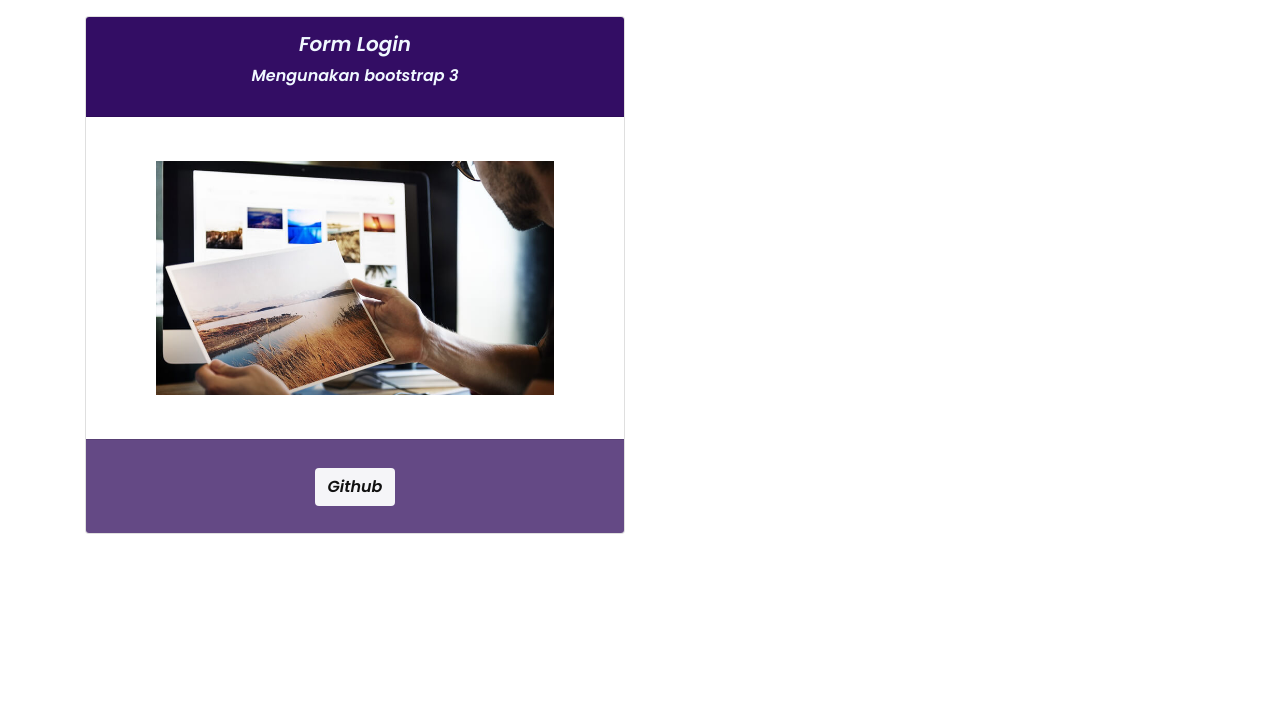
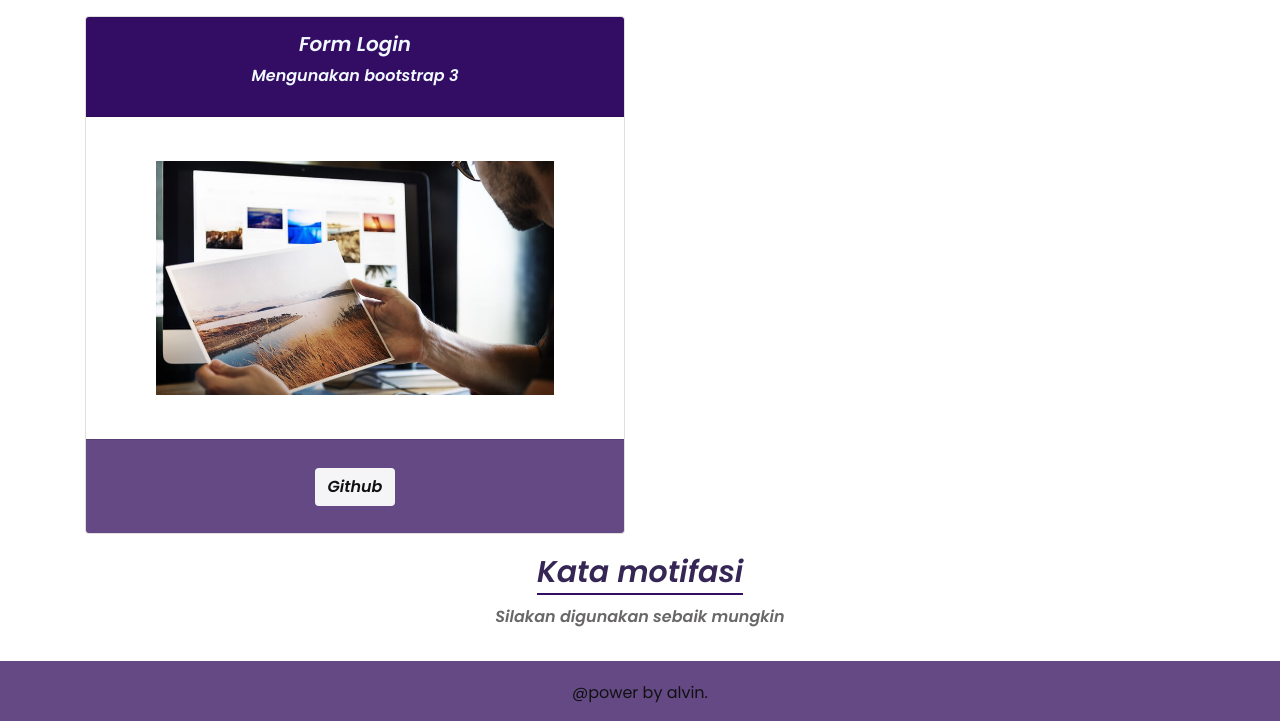
Before and after one commit to alvinades98/alvinades98.github.io, a plain HTML site: page index.html in a window 1280 px wide. Shown: the part 1193-1914 px from the top of the page. Before the commit the page ends 1727 px from the top, so only its background shows below. Drawn offline with Linux system fonts and the light colour scheme.

Commit message:
perbaruan pada file index footer dan kata motifasi

```diff
--- a/assets/style.css
+++ b/assets/style.css
@@ -96,3 +96,10 @@ body{
 	width: 80%;
 	height: 80%;
 }
+.footer_background{
+	background-color: rgb(100, 73, 133);
+}
+.footer-tenggah{
+	margin-top: 20px;
+	text-align: center;
+}
--- a/index.html
+++ b/index.html
@@ -24,10 +24,10 @@
                     <a href="index.html" class="nav-link" id="font_nav">Home</a>
                 </li>
                 <li class="navbar-item ">
-                        <a href="#" class="nav-link" id="font_nav">Link Github</a>
+                        <a href="#link-github" class="nav-link" id="font_nav">Link Github</a>
                 </li>
                 <li class="navbar-item ">
-                        <a href="#" class="nav-link" id="font_nav">Kata Motivasi</a>
+                        <a href="#motifasi" class="nav-link" id="font_nav">Kata Motivasi</a>
                 </li>
             </ul>
         </div>
@@ -65,7 +65,7 @@
             </div>
         <!-- Carosel End -->
 
-        <div class="container mt-4">
+        <div class="container mt-4" id="link-github">
             <div class="row">
                 <div class="col-md-12" style="text-align: center">
                     <a class="judul-atas-awal" style="color: rgb(54, 38, 85);"> Bebragai link projek github</a>
@@ -138,6 +138,36 @@
             </div>
         </div>
 
+<div class="container mt-3" id="motifasi">
+    <div class="row">
+
+        <div class="col-md-12" style="text-align: center">
+            <a class="judul-atas-awal" style="color: rgb(54, 38, 85);">Kata motifasi </a>
+            <figure class="figu-atas-awal">Silakan digunakan sebaik mungkin</figure>
+        </div>
+
+
+    </div>
+</div>
+
+
+   <!-- ini footer start -->
+   <div class="footer_background mt-3">
+    <div class="container">
+        <div class="row">
+            <div class="col-md-4">
+
+            </div>
+            <div class="col-md-4 footer-tenggah">
+
+                <figure class="figur-footer-tenggah">@power by alvin.</figure>
+              </div>
+            <div class="col-md-4"></div>
+        </div>
+    </div>
+</div>
+<!-- ini footer end -->
+
 </body>
 </html>
 
```
